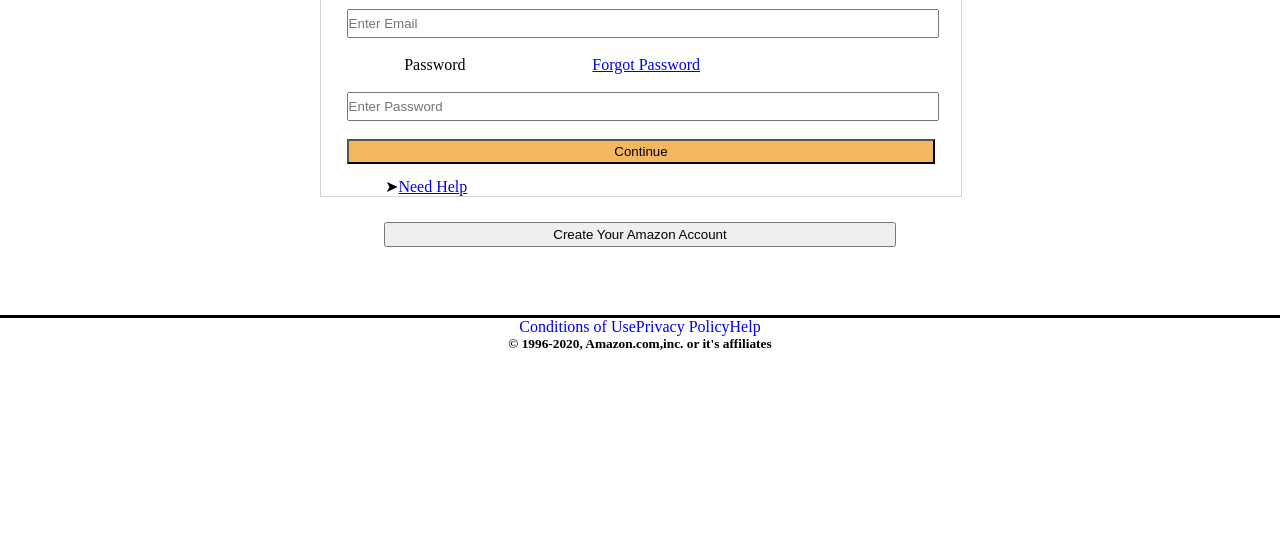
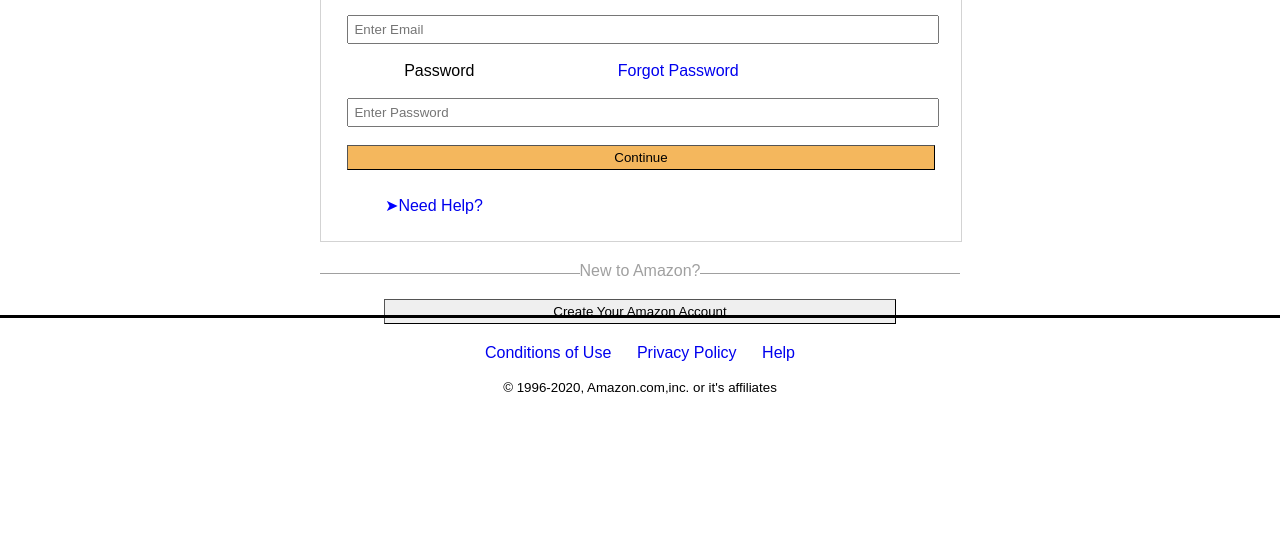
Before and after one commit to cmorinster/Amazon-Copy, a plain HTML site: page index.html in a window 1280 px wide. Shown: the part 242-800 px from the top of the page. Drawn offline with Linux system fonts and the light colour scheme.

Commit message:
Improved fonts, bullet color, added new to amazon

```diff
--- a/css/main.css
+++ b/css/main.css
@@ -1,6 +1,7 @@
 *{
     margin: 0;
     padding:0;
+    font-family:Arial, Helvetica, sans-serif
 }
 
 main div{
@@ -29,7 +30,9 @@
 
 }
 
-
+form a{
+    text-decoration: none;
+}
 
 img{
 
@@ -53,9 +56,14 @@
     margin-left: auto;
     margin-right: auto;
     height: 25px;
+    border-width: thin;
 
 }
 
+form input::placeholder {
+    position: relative;
+    left:1%;
+}
 
 form h1{
     width: 92%;
@@ -81,6 +89,7 @@
 form label a{
     position: relative;
     left: 75%;
+    text-decoration: none;
 }
 
 form button{
@@ -89,18 +98,47 @@
     position: relative;
     left: 4%;
     right: 4%;
+    border-width: thin;
     background-color:rgb(244, 183, 93)
 
 }
 
+div>h2 {
+    width: 50%;
+    text-align: center;
+    position: relative;
+    margin-bottom: 2%;
+    left:25%;
+    right:25%;
+    border-bottom: solid;
+    border-width: thin;
+    border-color: rgb(160, 160, 160);
+    line-height: 0.1em;
+    color: rgb(160, 160, 160);
+
+
+ }
+
+ h2>span {
+
+    background: #fff;
+    opacity: 1;
+    font-size: 16px;
+    font-weight: normal;
+
+
+ }
+
 form li::marker {
     content: "➤";
+    color: blue;
   }
 
 form li{
     position: relative;
     left: 10%;
-    padding-top: 2%;
+    padding-top: 4%;
+    padding-bottom: 4%;
 }
 
 #account{
@@ -109,12 +147,10 @@
 }
 
 
-
-
-
 form h1{
     flex-grow: 4;
     text-align: left;
+    padding-top: 1%;
 
 }
 
@@ -130,10 +166,14 @@
     display:flex;
     justify-content: center;
     align-items: center;
+    gap: 2%;
+    padding-top: 2%;
+
 }
 
 footer li{
     list-style: none;
+
 
 }
 
@@ -145,5 +185,6 @@
 footer h2{
     font-size: smaller;
     text-align: center;
+    font-weight: normal;
 
 }
--- a/index.html
+++ b/index.html
@@ -25,9 +25,10 @@
                     <input type="password" placeholder = "Enter Password"></input>
                     <br>
                     <button type= "button">Continue</button>
-                    <li><a href="#">Need Help</a></li>
+                    <li><a href="#">Need Help?</a></li>
 
             </form>
+            <h2><span>New to Amazon?</span></h2>
             <button id = "Account" type= "button">Create Your Amazon Account</button>
 
 
@@ -42,6 +43,7 @@
             <li><a href="#">Help</a></li>
 
         </ul>
+        <br>
         <h2>&copy 1996-2020, Amazon.com,inc. or it's affiliates</h2>
     </footer>
 </body>
```
